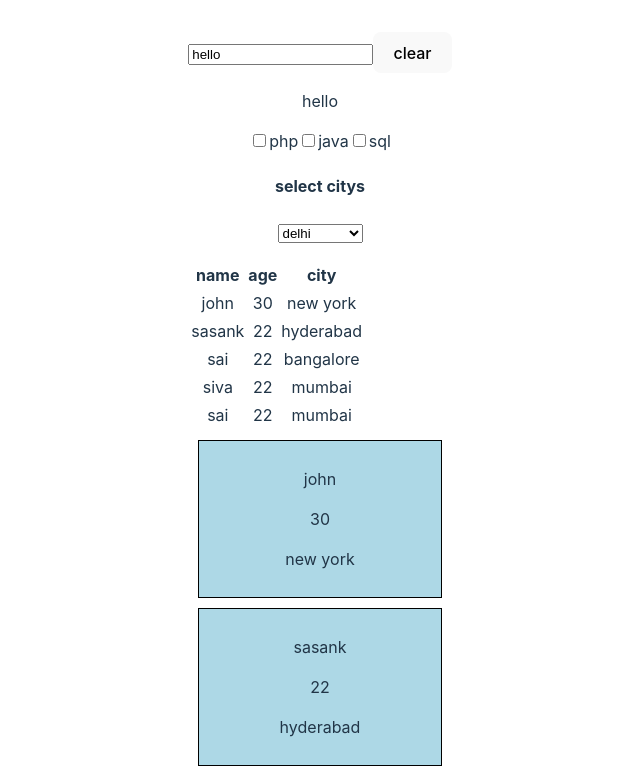
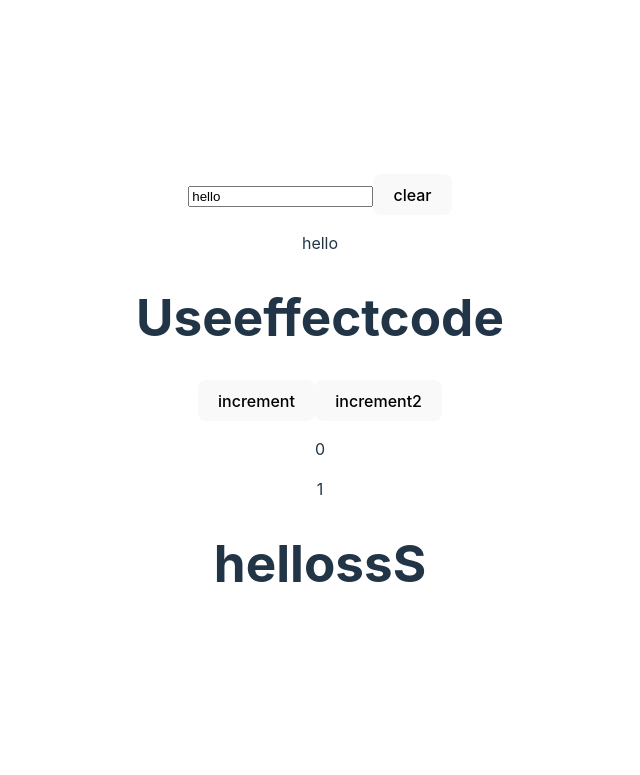
Before and after one commit to sasank2323/new_rec, a React (Vite) app: page / in a window 1280 px wide. Shown: the top 775 px of the page, without its empty margins (320-960 px from the left). Built offline with nearby package versions, Linux system fonts and the light colour scheme.

Commit message:
use effects use cases with state variable

```diff
--- a/src/App.jsx
+++ b/src/App.jsx
@@ -6,6 +6,7 @@
 import Wrapper from './Wrapper'
 import CheckboxHandling from './CheckboxHandling'
 import ForLoopWithTable from './ForLoopWithTable'
+import Useeffectcode from './Useeffectcode'
 
 function App() {
   const [count, setCount] = useState(0);
@@ -15,8 +16,7 @@
       <input type="text" value={val} onChange={(e) => setVal(e.target.value)} />
       <button onClick={() => setVal("")}>clear</button>
       <p>{val}</p>
-      <CheckboxHandling />
-      <ForLoopWithTable />
+      <Useeffectcode />
     </>
   )
 }
--- /dev/null
+++ b/src/Useeffectcode.jsx
@@ -0,0 +1,31 @@
+
+import { useEffect, useState } from "react";
+function Useeffectcode() {
+    const [count, setCount] = useState(0);
+    const [count2, setCount2] = useState(0);
+    useEffect(() => {
+        console.log("use effect");
+        setCount2(count + 1);
+    }, [count]);
+    // this is use effect with empty array it will run only once when the component is mounted
+    useEffect(() => {
+        console.log("use effect 20 ");
+    }, []);
+    //this is use effect without any array it will run every time when the component is rendered
+    useEffect(() => {
+        console.log("use effect 30 ");
+    });
+    // use effect hlep use to update or call a function when a state or props variable is chnaged
+    // first parameter pass the function you want to call second parameter pass the array of variables you want to watch for changes
+    return (
+        <>
+            <h1>Useeffectcode</h1>
+            <button onClick={() => setCount(count + 1)}>increment</button>
+            <button onClick={() => setCount2(count2 + 1)}>increment2</button>
+            <p>{count}</p>
+            <p>{count2}</p>
+        </>
+    );
+}
+
+export default Useeffectcode;
```
